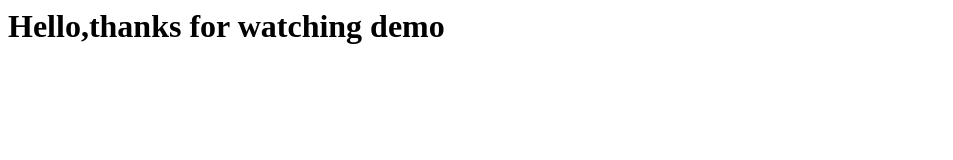
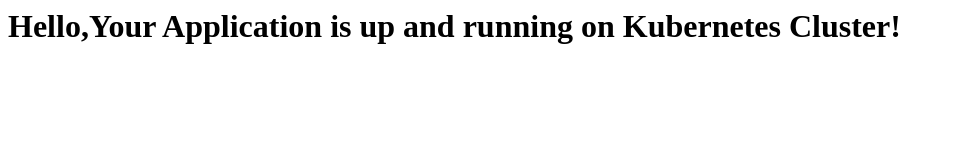
Before and after one commit to rgaddama/K8-s-CICD, a plain HTML site: page index.html in a window 1280 px wide. Shown: the whole page, without its empty margins (0-953 px from the left). Drawn offline with Linux system fonts and the light colour scheme.

Commit message:
13th commit

```diff
--- a/index.html
+++ b/index.html
@@ -1,5 +1,5 @@
 <html>
 <H1>
-Hello,thanks for watching demo
+Hello,Your Application is up and running on Kubernetes Cluster!
 </H1>
 </html>
```
Also changed, not shown: 2 other files.
